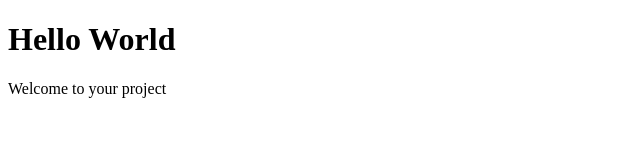
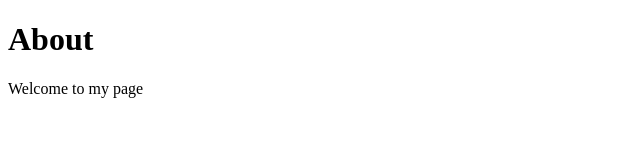
Before and after one commit to NathanR34/MTechAug2023Projects, a plain HTML site: page index.html in a window 1280 px wide. Shown: the whole page, without its empty margins (0-640 px from the left). Drawn offline with Linux system fonts and the light colour scheme.

Commit message:
added to .gitignore and updated html

```diff
--- a/index.html
+++ b/index.html
@@ -5,7 +5,9 @@
         <title>Sample Project</title>
     </head>
     <body>
-        <h1>Hello World</h1>
-        <p>Welcome to your project</p>
+        <div id="main-content">
+            <h1>About</h1>
+            <p>Welcome to my page</p>
+        </div>
     </body>
 </html>
```
Also changed, not shown: 1 other file.
